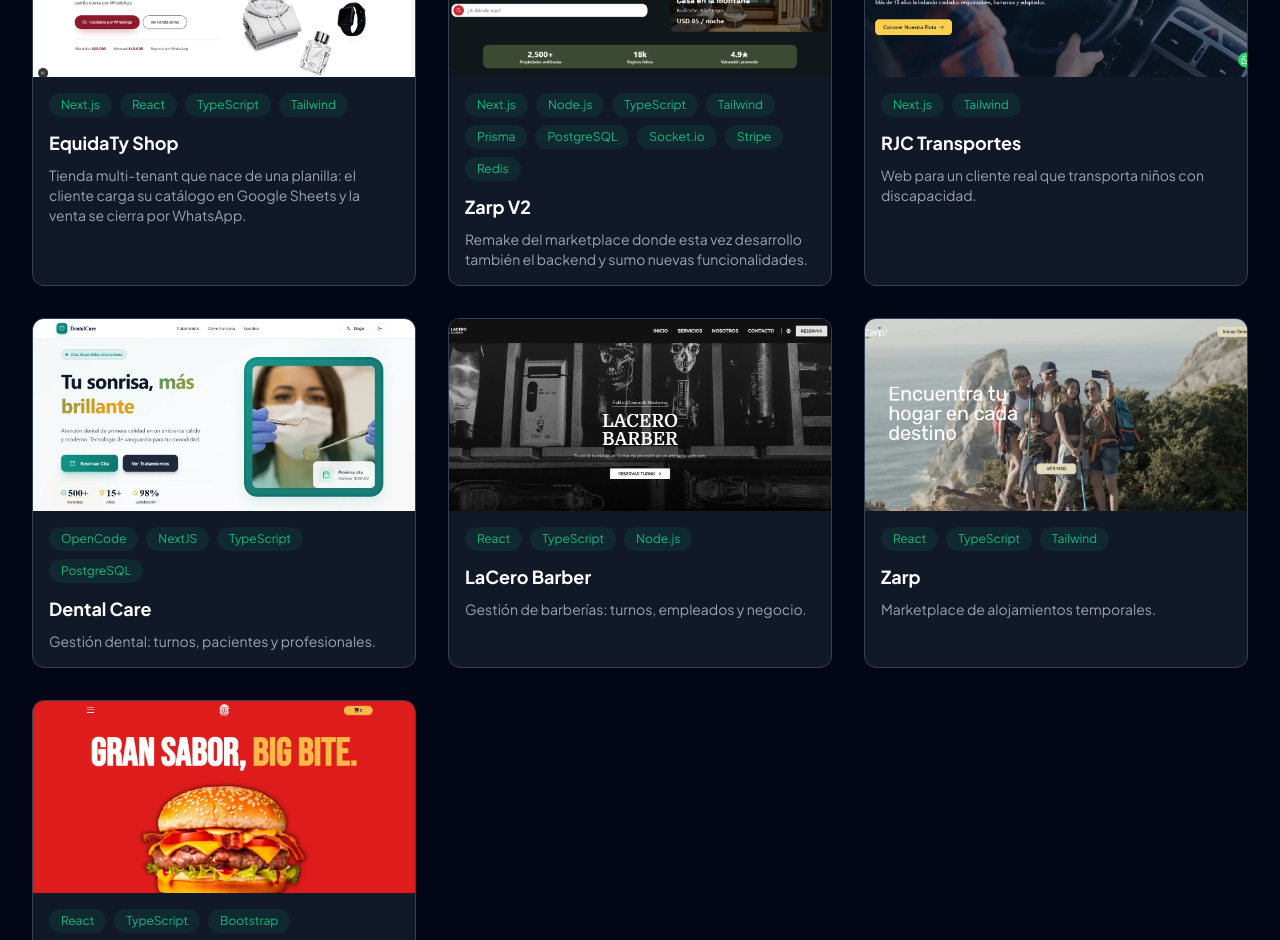
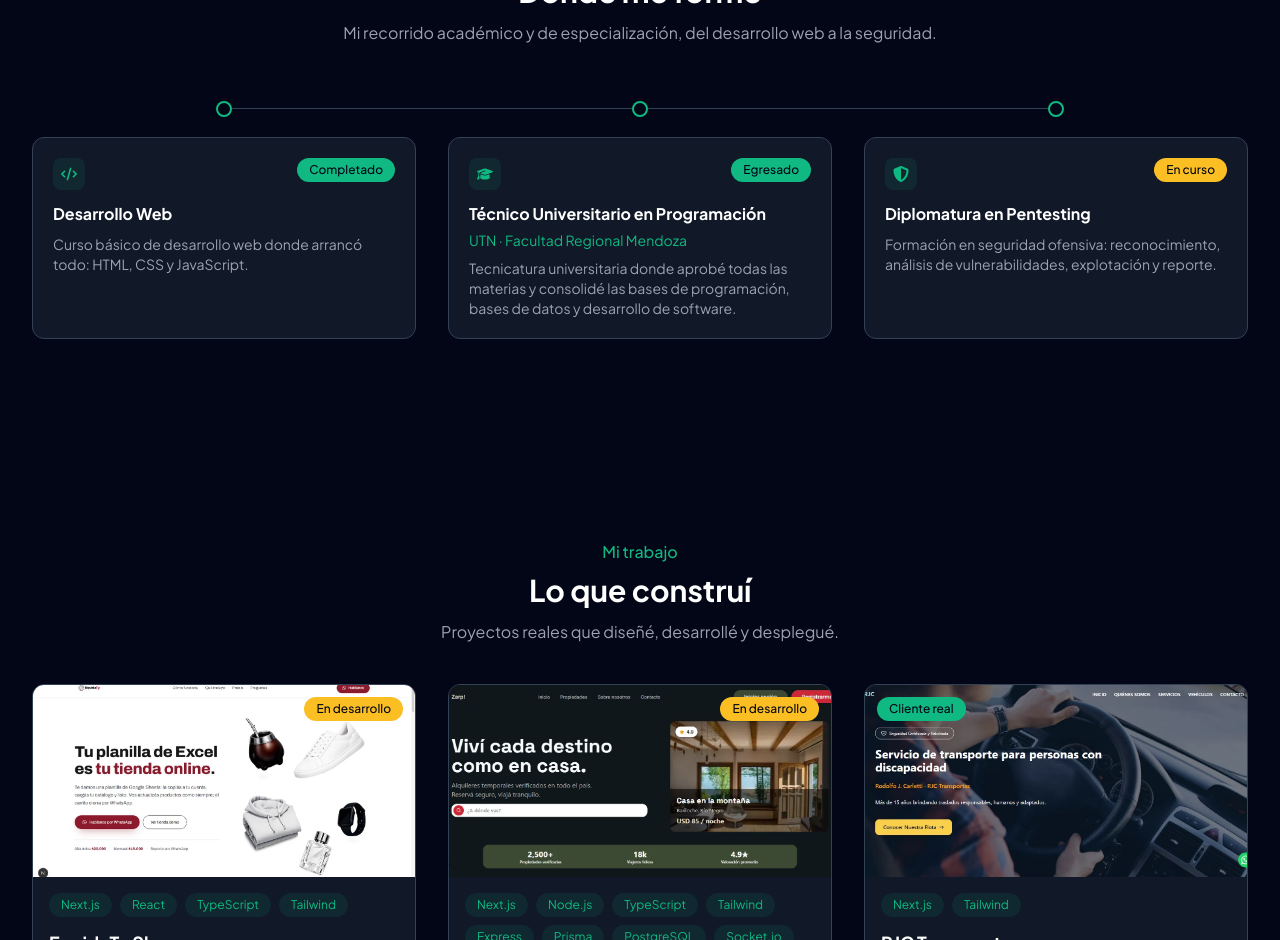
Before and after one commit to DiegoCanaless/Portafolio, a Next.js app: page / in a window 1280 px wide. Shown: the part 1860-2800 px from the top of the page. Built offline with nearby package versions, Linux system fonts and the light colour scheme.

Commit message:
Actualización

```diff
--- a/app/page.tsx
+++ b/app/page.tsx
@@ -2,6 +2,7 @@ import dynamic from "next/dynamic";
 import Footer from "@/components/layouts/Footer";
 import Navbar from "@/components/layouts/Navbar";
 import About from "@/components/sections/About";
+import Education from "@/components/sections/Education";
 import Hero from "@/components/sections/Hero";
 import Project from "@/components/sections/Project";
 import { FaWhatsapp } from "react-icons/fa6";
@@ -22,6 +23,7 @@ export default function Home() {
         <div className="max-w-7xl mx-auto w-full">
           <Hero />
           <About />
+          <Education />
           <Project />
           <Form />
         </div>
--- /dev/null
+++ b/components/sections/Education.tsx
@@ -0,0 +1,106 @@
+import type { ReactNode } from "react";
+import { FaGraduationCap, FaShieldHalved, FaCode } from "react-icons/fa6";
+import Reveal from "../ui/Reveal";
+
+interface EducationItem {
+    icon: ReactNode;
+    title: string;
+    institution?: string;
+    status: string;
+    statusVariant: "done" | "progress";
+    description: string;
+}
+
+// Orden cronológico: formación inicial → tecnicatura → especialización en curso.
+const education: EducationItem[] = [
+    {
+        icon: <FaCode className="text-secondary" />,
+        title: "Desarrollo Web",
+        status: "Completado",
+        statusVariant: "done",
+        description:
+            "Curso básico de desarrollo web donde arrancó todo: HTML, CSS y JavaScript.",
+    },
+    {
+        icon: <FaGraduationCap className="text-secondary" />,
+        title: "Técnico Universitario en Programación",
+        institution: "UTN · Facultad Regional Mendoza",
+        status: "Egresado",
+        statusVariant: "done",
+        description:
+            "Tecnicatura universitaria donde aprobé todas las materias y consolidé las bases de programación, bases de datos y desarrollo de software.",
+    },
+    {
+        icon: <FaShieldHalved className="text-secondary" />,
+        title: "Diplomatura en Pentesting",
+        status: "En curso",
+        statusVariant: "progress",
+        description:
+            "Formación en seguridad ofensiva: reconocimiento, análisis de vulnerabilidades, explotación y reporte.",
+    },
+];
+
+export default function Education() {
+    return (
+        <section id="Education" className="min-h-screen flex items-center justify-center px-4 scroll-mt-22">
+            <div className="max-w-7xl w-full">
+
+                <Reveal className="mb-14 text-center">
+                    <p className="text-secondary font-medium mb-2">Formación</p>
+
+                    <h2 className="text-2xl md:text-3xl font-bold">Dónde me formé</h2>
+
+                    <p className="text-gray-400 mt-3 max-w-2xl mx-auto text-sm md:text-base">
+                        Mi recorrido académico y de especialización, del desarrollo web a la seguridad.
+                    </p>
+                </Reveal>
+
+                <div className="relative">
+                    <span
+                        aria-hidden="true"
+                        className="hidden md:block absolute top-[7px] left-[16%] right-[16%] h-px bg-slate-700"
+                    />
+
+                    <ul className="grid grid-cols-1 md:grid-cols-3 gap-6 md:gap-8">
+                        {education.map((item, i) => (
+                            <li key={item.title} className="flex flex-col items-center">
+                                <span
+                                    aria-hidden="true"
+                                    className="w-4 h-4 rounded-full border-2 border-secondary bg-primary z-10"
+                                />
+
+                                <Reveal delay={i * 0.1} className="w-full flex-1 mt-5">
+                                    <div className="h-full w-full bg-gray-900 border border-slate-700 rounded-xl p-5 transition-all hover:border-secondary">
+                                        <div className="flex items-start justify-between gap-3 mb-3">
+                                            <div className="w-fit p-2 rounded-lg bg-secondary/10">
+                                                {item.icon}
+                                            </div>
+
+                                            <span
+                                                className={`text-xs font-medium px-3 py-1 rounded-full ${
+                                                    item.statusVariant === "progress"
+                                                        ? "bg-amber-400 text-primary"
+                                                        : "bg-secondary text-primary"
+                                                }`}
+                                            >
+                                                {item.status}
+                                            </span>
+                                        </div>
+
+                                        <h3 className="font-semibold text-light">{item.title}</h3>
+
+                                        {item.institution && (
+                                            <p className="text-sm text-secondary mt-1">{item.institution}</p>
+                                        )}
+
+                                        <p className="text-sm text-gray-400 mt-2">{item.description}</p>
+                                    </div>
+                                </Reveal>
+                            </li>
+                        ))}
+                    </ul>
+                </div>
+            </div>
+        </section>
+    );
+}
--- a/components/sections/Hero.tsx
+++ b/components/sections/Hero.tsx
@@ -1,7 +1,7 @@
 "use client"
 import { motion, useReducedMotion } from "motion/react";
 import Link from "next/link";
-import { FaEnvelope, FaBriefcase } from "react-icons/fa6";
+import { FaEnvelope, FaBriefcase, FaDownload } from "react-icons/fa6";
 
 const containerVariants = {
     hidden: {},
@@ -46,6 +46,7 @@ export default function Hero() {
             <motion.div variants={item} className="flex flex-col sm:flex-row gap-4 mt-8">
                 <Link href="/#Project" className="px-6 py-3 rounded-xl bg-secondary flex items-center justify-center gap-2 hover:scale-105 transition-transform" > <FaBriefcase /> Ver proyectos </Link>
                 <Link href="/#Contact" className="px-6 py-3 rounded-xl border border-secondary flex items-center justify-center gap-2 hover:bg-secondary/10 transition-colors" > <FaEnvelope /> Hablemos </Link>
+                <a href="/Diego-Canales-CV.pdf" download className="px-6 py-3 rounded-xl border border-slate-700 flex items-center justify-center gap-2 hover:border-secondary hover:text-secondary transition-colors" > <FaDownload /> Descargar CV </a>
             </motion.div>
         </motion.section>
     );
--- a/components/sections/Project.tsx
+++ b/components/sections/Project.tsx
@@ -1,9 +1,111 @@
+"use client";
+
+import { useRef, useState } from "react";
+import type { ComponentProps } from "react";
+import { FaChevronLeft, FaChevronRight } from "react-icons/fa";
 import CardProject from "../ui/CardProject";
 import Reveal from "../ui/Reveal";
 
+const PROJECTS_PER_PAGE = 6;
+
+type ProjectData = ComponentProps<typeof CardProject>;
+
+const projects: ProjectData[] = [
+    {
+        imagen: "/equidatyshop.webp",
+        titulo: "EquidaTy Shop",
+        descripcion: "Tienda multi-tenant que nace de una planilla: el cliente carga su catálogo en Google Sheets y la venta se cierra por WhatsApp.",
+        tecnologias: ["Next.js", "React", "TypeScript", "Tailwind"],
+        deployment: true,
+        deploy: "https://equida-ty-shop.vercel.app/",
+        badge: "En desarrollo",
+    },
+    {
+        imagen: "/ZarpV2.webp",
+        titulo: "Zarp V2",
+        descripcion: "Remake del marketplace donde esta vez desarrollo también el backend y sumo nuevas funcionalidades.",
+        tecnologias: ["Next.js", "Node.js", "TypeScript", "Tailwind", "Express", "Prisma", "PostgreSQL", "Socket.io", "Stripe", "Redis"],
+        github: "https://github.com/DiegoCanaless/ZarpV2",
+        deployment: true,
+        deploy: "https://zarp-v2-web.vercel.app/",
+        badge: "En desarrollo",
+    },
+    {
+        imagen: "/rjc.webp",
+        titulo: "RJC Transportes",
+        descripcion: "Web para un cliente real que transporta niños con discapacidad.",
+        tecnologias: ["Next.js", "Tailwind"],
+        github: "https://github.com/DiegoCanaless/RJC---Transportes-Seguros",
+        deploy: "https://rjc-transportes.com/",
+        deployment: true,
+        cliente: true,
+    },
+    {
+        imagen: "/DentalCare.webp",
+        titulo: "Dental Care",
+        descripcion: "Gestión dental: turnos, pacientes y profesionales.",
+        tecnologias: ["OpenCode", "NextJS", "TypeScript", "PostgreSQL"],
+        github: "https://github.com/DiegoCanaless/DentalCareFront",
+        githubBackend: "https://github.com/DiegoCanaless/DentalCareBack",
+        deployment: true,
+        deploy: "https://dental-care-front.vercel.app/",
+    },
+    {
+        imagen: "/lacerobarber.webp",
+        titulo: "LaCero Barber",
+        descripcion: "Gestión de barberías: turnos, empleados y negocio.",
+        tecnologias: ["React", "TypeScript", "Node.js"],
+        github: "https://github.com/DiegoCanaless/barberiacero",
+        githubBackend: "https://github.com/DiegoCanaless/backendbarberiacero",
+        deployment: true,
+        deploy: "https://barberiacero.vercel.app/",
+    },
+    {
+        imagen: "/zarp.webp",
+        titulo: "Zarp",
+        descripcion: "Marketplace de alojamientos temporales.",
+        tecnologias: ["React", "TypeScript", "Tailwind"],
+        github: "https://github.com/DiegoCanaless/Zarp",
+        deployment: true,
+        deploy: "https://zarp-sepia.vercel.app/",
+    },
+    {
+        imagen: "/bigbite.webp",
+        titulo: "Big Bite",
+        descripcion: "Ecommerce de comida rápida con compra simple.",
+        tecnologias: ["React", "TypeScript", "Bootstrap"],
+        github: "https://github.com/diegoCardenas03/ElBuenSabor",
+        deployment: false,
+        deploy: "",
+    },
+];
+
 export default function Project() {
+    const [page, setPage] = useState(0);
+    const sectionRef = useRef<HTMLElement>(null);
+
+    const totalPages = Math.ceil(projects.length / PROJECTS_PER_PAGE);
+    const start = page * PROJECTS_PER_PAGE;
+    const visibleProjects = projects.slice(start, start + PROJECTS_PER_PAGE);
+
+    const isFirstPage = page === 0;
+    const isLastPage = page === totalPages - 1;
+
+    const goToPage = (nextPage: number) => {
+        if (nextPage < 0 || nextPage >= totalPages) return;
+        setPage(nextPage);
+        sectionRef.current?.scrollIntoView({ behavior: "smooth", block: "start" });
+    };
+
+    const navButtonClass = (disabled: boolean) =>
+        `flex items-center justify-center w-11 h-11 rounded-xl bg-gray-900 border transition-all ${
+            disabled
+                ? "border-slate-700 text-light opacity-40 cursor-not-allowed"
+                : "border-slate-700 text-light hover:border-secondary hover:text-secondary"
+        }`;
+
     return (
-        <section id="Project" className="min-h-screen flex items-center justify-center px-4 scroll-mt-22" >
+        <section ref={sectionRef} id="Project" className="min-h-screen flex items-center justify-center px-4 scroll-mt-22" >
             <div className="max-w-7xl w-full">
 
                 <Reveal className="mb-10 text-center">
@@ -14,90 +116,41 @@ export default function Project() {
                     <p className="text-gray-400 mt-3 max-w-2xl mx-auto text-sm md:text-base">Proyectos reales que diseñé, desarrollé y desplegué.</p>
                 </Reveal>
 
-                <div className="grid grid-cols-1 sm:grid-cols-2 lg:grid-cols-3 gap-8">
-                    <Reveal delay={0} className="h-full">
-                        <CardProject
-                            imagen="/equidatyshop.webp"
-                            titulo="EquidaTy Shop"
-                            descripcion="Tienda multi-tenant que nace de una planilla: el cliente carga su catálogo en Google Sheets y la venta se cierra por WhatsApp."
-                            tecnologias={["Next.js", "React", "TypeScript", "Tailwind"]}
-                            deployment={true}
-                            deploy="https://equida-ty-shop.vercel.app/"
-                            badge="En desarrollo"
-                        />
-                    </Reveal>
-                    <Reveal delay={0.1} className="h-full">
-                        <CardProject
-                            imagen="/ZarpV2.webp"
-                            titulo="Zarp V2"
-                            descripcion="Remake del marketplace donde esta vez desarrollo también el backend y sumo nuevas funcionalidades."
-                            tecnologias={["Next.js", "Node.js", "TypeScript", "Tailwind", "Prisma", "PostgreSQL", "Socket.io", "Stripe", "Redis"]}
-                            github="https://github.com/DiegoCanaless/ZarpV2"
-                            deployment={true}
-                            deploy="https://zarp-v2-web.vercel.app/"
-                            badge="En desarrollo"
-                        />
-                    </Reveal>
-                    <Reveal delay={0.2} className="h-full">
-                        <CardProject
-                            imagen="/rjc.webp"
-                            titulo="RJC Transportes"
-                            descripcion="Web para un cliente real que transporta niños con discapacidad."
-                            tecnologias={["Next.js", "Tailwind"]}
-                            github="https://github.com/DiegoCanaless/RJC---Transportes-Seguros"
-                            deploy="https://rjc-transportes.com/"
-                            deployment={true}
-                            cliente={true}
-                        />
-                    </Reveal>
-                    <Reveal delay={0.3} className="h-full">
-                        <CardProject
-                            imagen="/DentalCare.webp"
-                            titulo="Dental Care"
-                            descripcion="Gestión dental: turnos, pacientes y profesionales."
-                            tecnologias={["OpenCode","NextJS", "TypeScript", "PostgreSQL"]}
-                            github="https://github.com/DiegoCanaless/DentalCareFront"
-                            githubBackend="https://github.com/DiegoCanaless/DentalCareBack"
-                            deployment={true}
-                            deploy="https://dental-care-front.vercel.app/"
-                        />
-                    </Reveal>
-                    <Reveal delay={0.4} className="h-full">
-                        <CardProject
-                            imagen="/lacerobarber.webp"
-                            titulo="LaCero Barber"
-                            descripcion="Gestión de barberías: turnos, empleados y negocio."
-                            tecnologias={["React", "TypeScript", "Node.js"]}
-                            github="https://github.com/DiegoCanaless/barberiacero"
-                            githubBackend="https://github.com/DiegoCanaless/backendbarberiacero"
-                            deployment={true}
-                            deploy="https://barberiacero.vercel.app/"
-                        />
-                    </Reveal>
-                    <Reveal delay={0.5} className="h-full">
-                        <CardProject
-                            imagen="/zarp.webp"
-                            titulo="Zarp"
-                            descripcion="Marketplace de alojamientos temporales."
-                            tecnologias={["React", "TypeScript", "Tailwind"]}
-                            github="https://github.com/DiegoCanaless/Zarp"
-                            deployment={true}
-                            deploy="https://zarp-sepia.vercel.app/"
-                        />
-                    </Reveal>
-                    <Reveal delay={0.6} className="h-full">
-                        <CardProject
-                            imagen="/bigbite.webp"
-                            titulo="Big Bite"
-                            descripcion="Ecommerce de comida rápida con compra simple."
-                            tecnologias={["React", "TypeScript", "Bootstrap"]}
-                            github="https://github.com/diegoCardenas03/ElBuenSabor"
-                            deployment={false}
-                            deploy=""
-                        />
-                    </Reveal>
+                <div key={page} className="grid grid-cols-1 sm:grid-cols-2 lg:grid-cols-3 gap-8">
+                    {visibleProjects.map((project, index) => (
+                        <Reveal key={project.titulo} delay={index * 0.1} className="h-full">
+                            <CardProject {...project} />
+                        </Reveal>
+                    ))}
+                </div>
 
-                </div>
+                {totalPages > 1 && (
+                    <div className="mt-10 flex items-center justify-center gap-4">
+                        <button
+                            type="button"
+                            onClick={() => goToPage(page - 1)}
+                            disabled={isFirstPage}
+                            aria-label="Página anterior"
+                            className={navButtonClass(isFirstPage)}
+                        >
+                            <FaChevronLeft />
+                        </button>
+
+                        <span className="text-sm text-gray-400 tabular-nums">
+                            {page + 1} / {totalPages}
+                        </span>
+
+                        <button
+                            type="button"
+                            onClick={() => goToPage(page + 1)}
+                            disabled={isLastPage}
+                            aria-label="Página siguiente"
+                            className={navButtonClass(isLastPage)}
+                        >
+                            <FaChevronRight />
+                        </button>
+                    </div>
+                )}
             </div>
         </section>
     );
```
Also changed, not shown: components/layouts/Navbar.tsx (+13 -1 lines), 1 other file (tests, documents, lock files or other folders).
